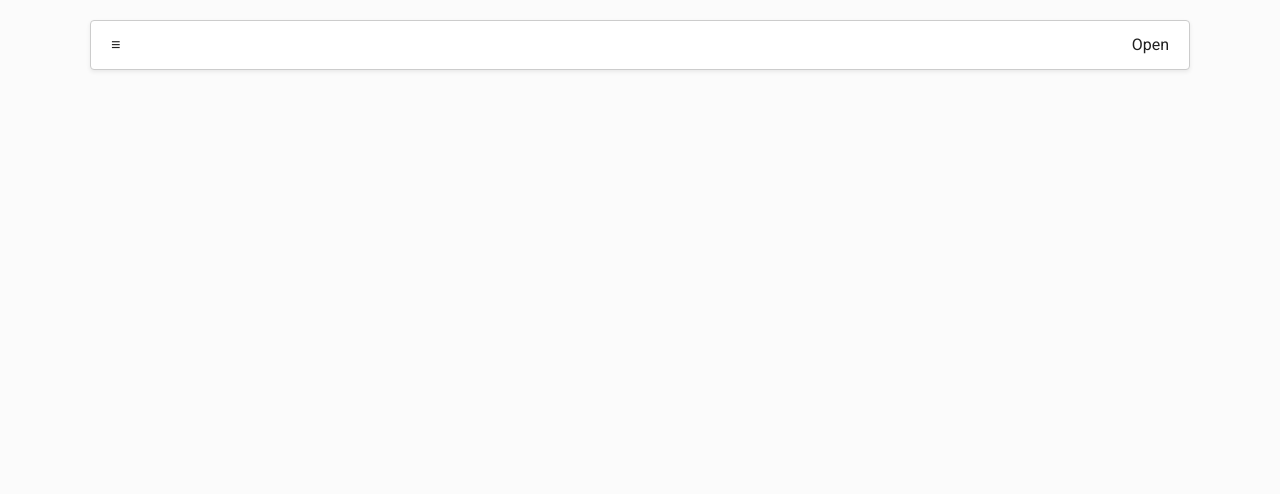
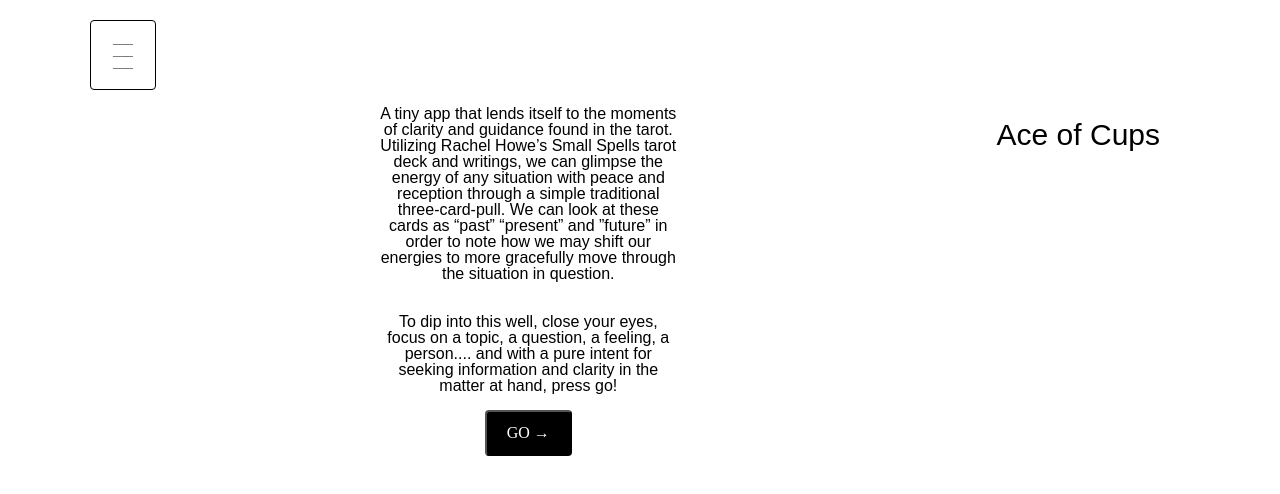
Before and after one commit to pauladixon/ace-of-cups, a React (Create React App) app: page / in a window 1280 px wide. Shown: the top 494 px of the page. Built offline with nearby package versions, Linux system fonts and the light colour scheme.

Commit message:
Finished general layout for homepage. Still enabling navigation

```diff
--- a/src/App.js
+++ /dev/null
@@ -1,41 +0,0 @@
-import React from 'react'
-// import { Link } from 'react-router-dom'
-import './App.scss'
-import Dropdown from './Dropdown'
-
-const items = [
-  {
-    id: 1,
-    value: 'Contact'
-  },
-  {
-    id: 2,
-    value: 'Buy the deck'
-  },
-  {
-    id: 3,
-    value: 'Journal Entries'
-  },
-  {
-    id: 4,
-    value: 'New Reading'
-  },
-  {
-    id: 5,
-    value: 'Login'
-  },
-  {
-    id: 6,
-    value: 'Sign Up'
-  }
-]
-
-function App() {
-  return (
-    <div className="container">
-      <Dropdown title='≡' items={items} />
-    </div>
-  )
-}
-
-export default App;
--- a/src/App.scss
+++ /dev/null
@@ -1,105 +0,0 @@
-
-@import url('https://fonts.googleapis.com/css?family=Roboto:400,700,900');
-
-html {
-  -webkit-box-sizing: border-box;
-          box-sizing: border-box;
-}
-*, *:before, *:after {
-  -webkit-box-sizing: inherit;
-          box-sizing: inherit;
-}
-
-body {
-  margin: 20px 0;
-  padding: 0;
-  line-height: 1;
-  font-size: 16px;
-  font-family: 'Roboto', sans-serif;
-  color: #202020;
-  background-color: #fbfbfb;
-  font-smooth: always;
-  -webkit-font-smoothing: antialiased;
-  -moz-osx-font-smoothing: grayscale;
-}
-
-.container {
-  max-width: 1140px;
-  width: 100%;
-  margin: auto;
-  padding: 0 20px;
-}
-
-@mixin styling() {
-  background-color: white;
-  border-color: #ccc;
-  border-radius: 4px;
-  border-style: solid;
-  border-width: 1px;
-  box-shadow: 0 .125rem .25rem rgba(0,0,0,.075) !important;
-}
-
-.dd-wrapper {
-  display: flex;
-  min-height: 38px;
-  flex-wrap: wrap;
-
-    .dd-header {
-      @include styling();
-      display: flex;
-      justify-content: space-between;
-      cursor: pointer;
-      width: 100%;
-      padding: 0 20px;
-
-      &__title--bold {
-        font-weight: bold;
-    }
-  }
-
-  .dd-list {
-    box-shadow: 0 .125rem .25rem rgba(0,0,0,.075) !important;
-    padding: 0;
-    margin: 0;
-    width: 100%;
-    margin-top: 20px;
-
-    li {
-      list-style-type: none;
-
-      &:first-of-type {
-        > button {
-          border-top: 1px solid #ccc;
-          border-top-left-radius: 4px;
-          border-top-right-radius: 4px;
-
-        }
-      }
-
-      &:last-of-type > button {
-        border-bottom-left-radius: 4px;
-        border-bottom-right-radius: 4px;
-      }
-
-      button {
-        display: flex;
-        justify-content: space-between;
-        background-color: white;
-        font-size: 16px;
-        padding: 15px 20px 15px 20px;
-        border: 0;
-        border-bottom: 1px solid #ccc;
-        width: 100%;
-        text-align: left;
-        border-left: 1px solid #ccc;
-        border-right: 1px solid #ccc;
-
-        &:hover, &:focus {
-          cursor: pointer;
-          font-weight: bold;
-          background-color: #ccc;
-        }
-      }
-    }
-  }
-}
--- a/src/Dropdown.js
+++ b/src/components/Dropdown/Dropdown.js
@@ -1,26 +1,28 @@
 import React, { useState } from 'react'
 import onClickOutside from 'react-onclickoutside'
+import './Dropdown.scss'
 
-function Dropdown({ title, items = [], multiSelect = false }){
+
+function Dropdown({ title }){
+    const items = [
+        { id: 1, value: 'Home'  },
+        { id: 2, value: 'Journal Entries' },
+        { id: 3, value: 'Buy the Deck' },
+        { id: 4, value: 'Contact' },
+        { id: 5, value: 'Login' },
+        { id: 6, value: 'Sign Up' }
+      ]
     const [open, setOpen] = useState(false)
     const [selection, setSelection] = useState([])
     const toggle = () => setOpen(!open)
     Dropdown.handleClickOutside = () => setOpen(false)
 
     function handleOnClick(item) {
-        if(!selection.some(current => current.id === item.id)) {
-            if (!multiSelect) {
-                setSelection([item])
-            } else if (multiSelect) {
-                setSelection([...selection, item])
-            }
-        } else {
-            let selectionAfterRemoval = selection
-            selectionAfterRemoval = selectionAfterRemoval.filter(
-                current => current.id !== item.id
-            )
-            setSelection([ ... selectionAfterRemoval])
-        }
+        let selectionAfterRemoval = selection
+        selectionAfterRemoval = selectionAfterRemoval.filter(
+            current => current.id !== item.id
+        )
+        setSelection([ ...selectionAfterRemoval])
     }
 
     function isItemInSelection(item) {
@@ -42,9 +44,6 @@ function Dropdown({ title, items = [], multiSelect = false }){
                 <div className='dd-header__title'>
                     <p className='dd-header__title--bold'>{title}</p>
                 </div>
-                <div className='dd-header__action'>
-                    <p>{open ? 'Close' : 'Open'}</p>
-                </div>
             </div>
             {open && (
                 <ul className='dd-list'>
@@ -52,7 +51,7 @@ function Dropdown({ title, items = [], multiSelect = false }){
                         <li className='dd-list-item' key={item.id}>
                             <button type='button' onClick={() => handleOnClick(item)}>
                                 <span>{item.value}</span>
-                                <span>{isItemInSelection(item) && 'Selected'}</span>
+                                <span>{isItemInSelection(item)}</span>
                             </button>
                         </li>
                     ))}
--- a/src/components/Dropdown/Dropdown.scss
+++ b/src/components/Dropdown/Dropdown.scss
@@ -0,0 +1,81 @@
+
+@mixin styling() {
+    background-color: white;
+    border-radius: 4px;
+    border-style: solid;
+    border-width: 1px;
+  }
+
+  .dd-wrapper {
+    display: flex;
+    min-height: 38px;
+    flex-wrap: wrap;
+
+      .dd-header {
+        @include styling();
+        display: flex;
+        justify-content: center;
+        cursor: pointer;
+        width: 20px;
+        padding: 0px 32px 8px 32px;
+        font-size: 12px;
+
+        &__title--bold {
+          font-weight: bold;
+      }
+
+
+      &:hover {
+        cursor: pointer;
+        background-color: black;
+        color: white;
+        }
+    }
+
+    .dd-list {
+      padding: 0;
+      margin: 0;
+      width: 100%;
+      margin-top: 20px;
+
+      li {
+        list-style-type: none;
+
+        &:first-of-type {
+          > button {
+            border-top: 1px solid black;
+            border-top-left-radius: 4px;
+            border-top-right-radius: 4px;
+
+          }
+        }
+
+        &:last-of-type > button {
+          border-bottom-left-radius: 4px;
+          border-bottom-right-radius: 4px;
+        }
+
+        button {
+          display: flex;
+          color: black;
+          justify-content: space-between;
+          background-color: white;
+          font-size: 16px;
+          padding: 15px 20px 15px 20px;
+          border: 0;
+          border-bottom: 1px solid black;
+          width: 30%;
+          text-align: left;
+          border-left: 1px solid black;
+          border-right: 1px solid black;
+          font-family: Futura;
+
+          &:hover, &:focus {
+            cursor: pointer;
+            background-color: black;
+            color: white;
+          }
+        }
+      }
+    }
+  }
--- /dev/null
+++ b/src/components/Title/Title.js
@@ -0,0 +1,13 @@
+import React from 'react'
+import { Link } from 'react-router-dom'
+import './Title.scss'
+
+const Title = () => {
+    return (
+        <div>
+            <Link to='' className='title'>Ace of Cups</Link>
+        </div>
+    )
+}
+
+export default Title
--- a/src/components/Nav/Nav.scss
+++ b/src/components/Title/Title.scss
@@ -1,7 +1,7 @@
 .title {
-    background-color: black;
-    color: white;
+    color: black;
     text-decoration: none;
     font-size: 30px;
     margin: 30px;
+    float: right;
 }
--- a/src/index.js
+++ b/src/index.js
@@ -1,7 +1,7 @@
 import React from 'react'
 import ReactDOM from 'react-dom'
 import './index.css'
-import App from './App'
+import App from './pages/App/App'
 import * as serviceWorker from './serviceWorker'
 import { BrowserRouter as Router, Route } from 'react-router-dom'
 
--- /dev/null
+++ b/src/pages/App/App.js
@@ -0,0 +1,29 @@
+import React from 'react'
+// import { Link } from 'react-router-dom'
+import './App.scss'
+import Dropdown from '../../components/Dropdown/Dropdown'
+import Title from '../../components/Title/Title'
+
+function App() {
+  return (
+    <div className="container">
+      <div>
+        <Dropdown title='___ ___ ___'/>
+        <Title />
+      </div>
+      <div className='main'>
+        <p className='intro'>
+          A tiny app that lends itself to the moments of clarity and guidance found in the tarot. Utilizing Rachel Howe’s Small Spells tarot deck and writings, we can glimpse the energy of any situation with peace and reception through a simple traditional three-card-pull. We can look at these cards as “past” “present” and ”future” in order to note how we may shift our energies to more gracefully move through the situation in question.
+        </p>
+        <p className='intro'>
+          To dip into this well, close your eyes, focus on a topic, a question, a feeling, a person.... and with a pure intent for seeking information and clarity in the matter at hand, press go!
+        </p>
+        <button className='go'>
+          GO →
+        </button>
+      </div>
+    </div>
+  )
+}
+
+export default App;
--- /dev/null
+++ b/src/pages/App/App.scss
@@ -0,0 +1,62 @@
+
+html {
+  -webkit-box-sizing: border-box;
+          box-sizing: border-box;
+}
+*, *:before, *:after {
+  -webkit-box-sizing: inherit;
+          box-sizing: inherit;
+}
+
+body {
+  margin: 20px 0;
+  padding: 0;
+  line-height: 1;
+  font-size: 16px;
+  color: black;
+  font-smooth: always;
+  -webkit-font-smoothing: antialiased;
+  -moz-osx-font-smoothing: grayscale;
+  font-family: Futura, sans-serif;
+}
+
+.container {
+  max-width: 1140px;
+  width: 100%;
+  margin: auto;
+  padding: 0 20px;
+}
+
+*:focus {
+  outline: none;
+}
+
+.main {
+  display: flex;
+  justify-content: center;
+  align-items: center;
+  flex-direction: column;
+  text-align: center;
+}
+
+.intro {
+  width: 300px;
+}
+
+.go {
+  border-radius: 4px;
+  color: white;
+  display: flex;
+  background-color: black;
+  text-align: center;
+  padding: 12px 20px;
+  font-size: 16px;
+  font-family: Futura;
+
+  &:hover, &:focus {
+    cursor: pointer;
+    background-color: white;
+    color: black;
+    border: 1px solid black;
+  }
+}
```
Also changed, not shown: src/components/Nav/Nav.js (deleted, +0 -13 lines), src/pages/Contact/Contact.js (added), src/pages/Journal/Journal.js (added).
